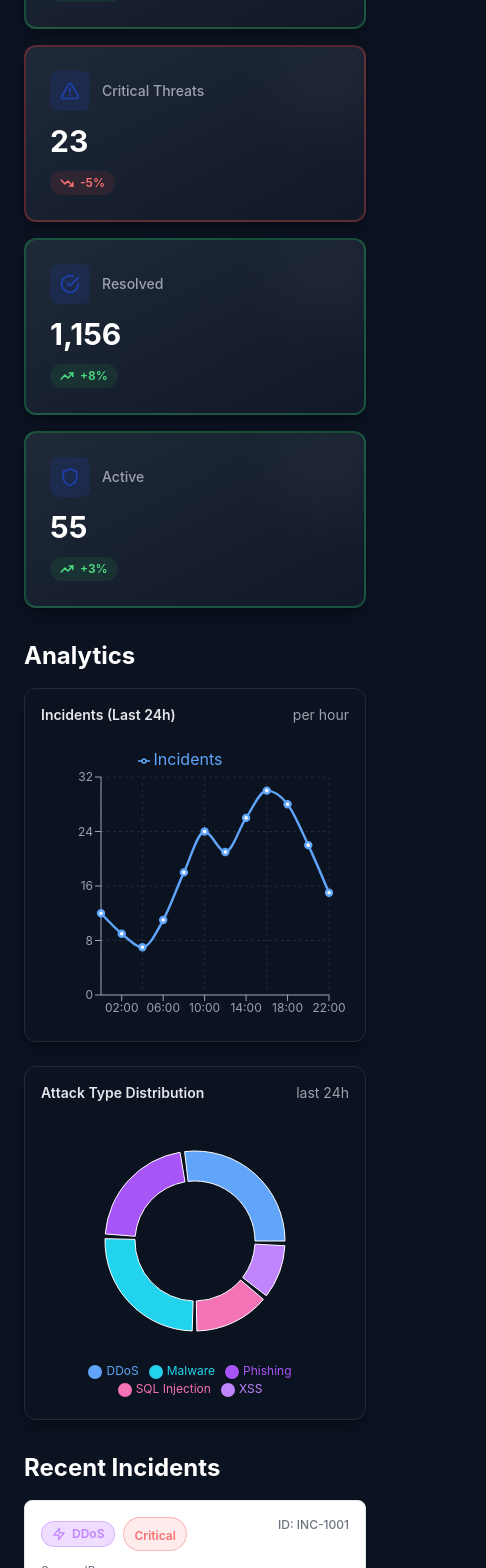
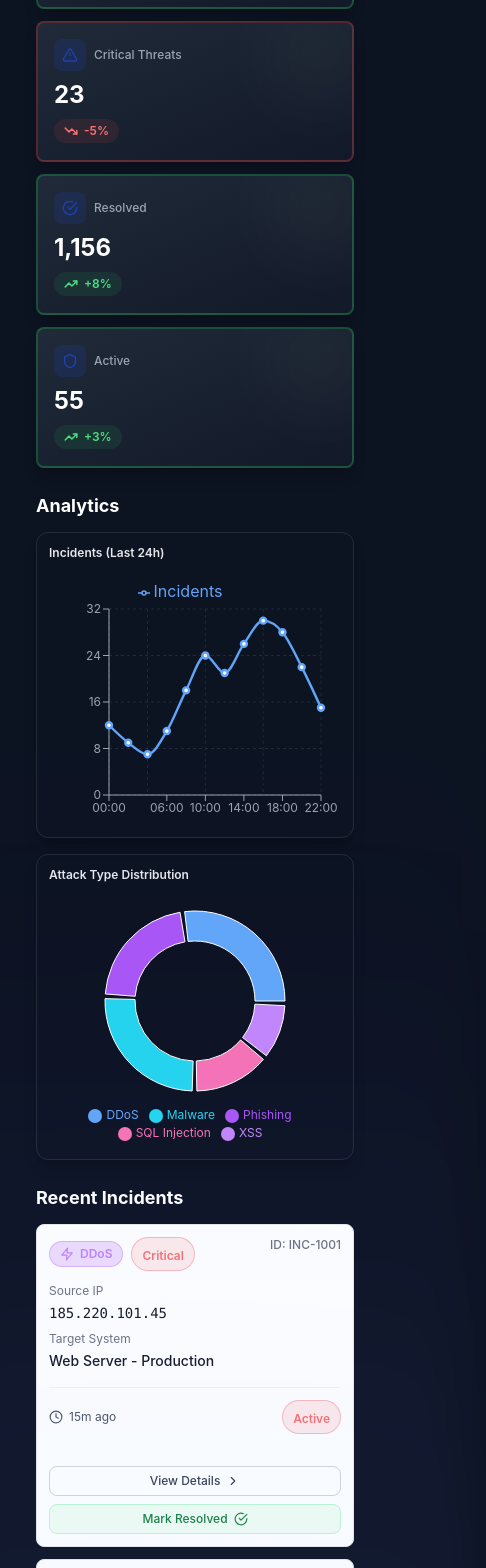
Before and after one commit to SejalKesarwani/soc-simulation, a React (Vite) app: page /dashboard in a window 390 px wide. Shown: the part 237-1805 px from the top of the page, 486 px wide, since content can reach past the window. Built offline with nearby package versions, Linux system fonts and the light colour scheme.

Commit message:
Added responsive design for mobile and tablet devices

```diff
--- a/src/components/AnalyticsCharts.jsx
+++ b/src/components/AnalyticsCharts.jsx
@@ -41,13 +41,13 @@ const PIE_COLORS = ['#60a5fa', '#a855f7', '#22d3ee', '#f472b6', '#c084fc'];
 
 function AnalyticsCharts() {
   return (
-    <div className="grid grid-cols-1 lg:grid-cols-2 gap-6">
-      <div className="rounded-xl border border-white/10 bg-gradient-to-br from-slate-900 via-slate-900 to-slate-800 p-4 shadow-lg shadow-black/20">
-        <div className="mb-3 flex items-center justify-between text-sm text-gray-200">
+    <div className="grid grid-cols-1 lg:grid-cols-2 gap-4 sm:gap-6">
+      <div className="rounded-xl border border-white/10 bg-gradient-to-br from-slate-900 via-slate-900 to-slate-800 p-3 sm:p-4 shadow-lg shadow-black/20">
+        <div className="mb-2 sm:mb-3 flex items-center justify-between text-xs sm:text-sm text-gray-200">
           <span className="font-semibold">Incidents (Last 24h)</span>
-          <span className="text-gray-400">per hour</span>
+          <span className="text-gray-400 hidden sm:inline">per hour</span>
         </div>
-        <div className="h-72">
+        <div className="h-64 sm:h-72">
           <ResponsiveContainer width="100%" height="100%">
             <LineChart data={incidentsByHour} margin={{ top: 10, right: 20, left: 0, bottom: 0 }}>
               <CartesianGrid strokeDasharray="3 3" stroke="#1f2937" />
@@ -61,12 +61,12 @@ function AnalyticsCharts() {
         </div>
       </div>
 
-      <div className="rounded-xl border border-white/10 bg-gradient-to-br from-slate-900 via-slate-900 to-slate-800 p-4 shadow-lg shadow-black/20">
-        <div className="mb-3 flex items-center justify-between text-sm text-gray-200">
+      <div className="rounded-xl border border-white/10 bg-gradient-to-br from-slate-900 via-slate-900 to-slate-800 p-3 sm:p-4 shadow-lg shadow-black/20">
+        <div className="mb-2 sm:mb-3 flex items-center justify-between text-xs sm:text-sm text-gray-200">
           <span className="font-semibold">Attack Type Distribution</span>
-          <span className="text-gray-400">last 24h</span>
+          <span className="text-gray-400 hidden sm:inline">last 24h</span>
         </div>
-        <div className="h-72">
+        <div className="h-64 sm:h-72">
           <ResponsiveContainer width="100%" height="100%">
             <PieChart>
               <Pie
--- a/src/components/FilterSidebar.jsx
+++ b/src/components/FilterSidebar.jsx
@@ -78,7 +78,7 @@ function FilterSidebar({ onFilterChange = () => {} }) {
   };
 
   return (
-    <aside className="w-full max-w-xs space-y-4 bg-slate p-4 text-white rounded-xl border border-white/10">
+    <aside className="w-full max-w-xs lg:max-w-none lg:w-64 shrink-0 space-y-3 sm:space-y-4 bg-slate p-3 sm:p-4 text-white rounded-xl border border-white/10">
       <div className="flex items-center justify-between">
         <div className="flex items-center gap-2 text-sm font-semibold">
           <Filter className="h-4 w-4 text-blue-300" />
@@ -168,18 +168,18 @@ function FilterSidebar({ onFilterChange = () => {} }) {
         />
       </Section>
 
-      <div className="flex gap-2 pt-1">
+      <div className="flex flex-col sm:flex-row gap-2 pt-1">
         <button
           type="button"
           onClick={handleApply}
-          className="flex-1 rounded-lg bg-blue-600 px-4 py-2 text-sm font-semibold text-white shadow hover:bg-blue-500 focus:outline-none focus:ring-2 focus:ring-blue-400"
+          className="w-full sm:w-auto flex-1 rounded-lg bg-blue-600 px-3 sm:px-4 py-2 text-xs sm:text-sm font-semibold text-white shadow hover:bg-blue-500 focus:outline-none focus:ring-2 focus:ring-blue-400"
         >
           Apply Filters
         </button>
         <button
           type="button"
           onClick={handleClear}
-          className="flex-1 rounded-lg bg-white/10 px-4 py-2 text-sm font-semibold text-gray-200 hover:bg-white/20 focus:outline-none focus:ring-2 focus:ring-white/30"
+          className="w-full sm:w-auto flex-1 rounded-lg bg-white/10 px-3 sm:px-4 py-2 text-xs sm:text-sm font-semibold text-gray-200 hover:bg-white/20 focus:outline-none focus:ring-2 focus:ring-white/30"
         >
           Clear All
         </button>
--- a/src/components/IncidentCard.jsx
+++ b/src/components/IncidentCard.jsx
@@ -37,7 +37,7 @@ function IncidentCard({ attackType, severity, sourceIP, target, timestamp, statu
   };
 
   return (
-    <div className="rounded-lg border border-gray-200 bg-white p-4 shadow-sm hover:shadow-md transition-shadow duration-200">
+    <div className="rounded-lg border border-gray-200 bg-white p-3 sm:p-4 shadow-sm hover:shadow-md transition-shadow duration-200">
       <div className="flex items-start justify-between gap-3 mb-3">
         <div className="flex items-center gap-2">
           <div className={['flex items-center gap-1.5 rounded-full border px-2.5 py-1', attackConfig.color].join(' ')}>
@@ -74,21 +74,21 @@ function IncidentCard({ attackType, severity, sourceIP, target, timestamp, statu
         </div>
       </div>
 
-      <div className="flex gap-2">
+      <div className="flex flex-col sm:flex-row gap-2">
         <button
           onClick={onViewDetails}
-          className="flex-1 flex items-center justify-center gap-1.5 rounded-lg border border-gray-300 bg-white py-2 px-3 text-sm font-medium text-gray-700 hover:bg-gray-50 transition-colors duration-150"
+          className="w-full sm:flex-1 flex items-center justify-center gap-1.5 rounded-lg border border-gray-300 bg-white py-1.5 sm:py-2 px-3 text-xs sm:text-sm font-medium text-gray-700 hover:bg-gray-50 transition-colors duration-150"
         >
           View Details
-          <ChevronRight className="h-4 w-4" strokeWidth={2} />
+          <ChevronRight className="h-3.5 w-3.5 sm:h-4 sm:w-4" strokeWidth={2} />
         </button>
         <button
           onClick={onMarkResolved}
           disabled={status === 'Resolved'}
-          className="flex-1 flex items-center justify-center gap-1.5 rounded-lg border border-green-200 bg-green-50 py-2 px-3 text-sm font-medium text-green-700 hover:bg-green-100 disabled:opacity-50 disabled:cursor-not-allowed transition-colors duration-150"
+          className="w-full sm:flex-1 flex items-center justify-center gap-1.5 rounded-lg border border-green-200 bg-green-50 py-1.5 sm:py-2 px-3 text-xs sm:text-sm font-medium text-green-700 hover:bg-green-100 disabled:opacity-50 disabled:cursor-not-allowed transition-colors duration-150"
         >
           Mark Resolved
-          <CheckCircle className="h-4 w-4" strokeWidth={2} />
+          <CheckCircle className="h-3.5 w-3.5 sm:h-4 sm:w-4" strokeWidth={2} />
         </button>
       </div>
     </div>
--- a/src/components/Navbar.jsx
+++ b/src/components/Navbar.jsx
@@ -10,7 +10,7 @@ const navItems = [
 
 const navLinkClasses = ({ isActive }) =>
   [
-    'px-3 py-2 rounded-md text-sm font-medium transition-colors duration-150',
+    'px-2 sm:px-3 py-2 rounded-md text-xs sm:text-sm font-medium transition-colors duration-150',
     isActive ? 'bg-[#1e40af] text-white shadow-sm shadow-blue-900/30' : 'text-gray-300 hover:text-white hover:bg-white/5',
   ].join(' ');
 
@@ -26,8 +26,8 @@ function Navbar() {
     <header className="bg-gray-900 border-b border-white/5 text-slate-100">
       <div className="mx-auto max-w-7xl px-4 sm:px-6 lg:px-8">
         <div className="flex h-16 items-center justify-between">
-          <div className="flex items-center gap-8">
-            <div className="text-lg font-semibold tracking-tight text-white">SOC Dashboard</div>
+          <div className="flex items-center gap-6 md:gap-8">
+            <div className="text-lg md:text-xl font-semibold tracking-tight text-white">SOC Dashboard</div>
             <nav className="hidden md:flex items-center gap-1" aria-label="Primary">
               {navItems.map((item) => (
                 <NavLink key={item.path} to={item.path} className={navLinkClasses} onClick={closeMobile}>
@@ -86,7 +86,7 @@ function Navbar() {
 
             <button
               type="button"
-              className="md:hidden inline-flex items-center justify-center rounded-md p-2 text-gray-300 hover:text-white hover:bg-white/5 focus:outline-none focus:ring-2 focus:ring-[#1e40af]"
+              className="inline-flex md:hidden items-center justify-center rounded-md p-2 text-gray-300 hover:text-white hover:bg-white/5 focus:outline-none focus:ring-2 focus:ring-[#1e40af]"
               onClick={toggleMobile}
               aria-label="Toggle navigation"
               aria-expanded={mobileOpen}
--- a/src/components/StatsCard.jsx
+++ b/src/components/StatsCard.jsx
@@ -11,23 +11,23 @@ function StatsCard({ icon: Icon, title, value, trend, trendValue }) {
   return (
     <div
       className={[
-        'relative overflow-hidden rounded-xl border-2 bg-gradient-to-br from-gray-800 to-gray-900 p-6 shadow-lg shadow-black/20',
+        'relative overflow-hidden rounded-lg sm:rounded-xl border-2 bg-gradient-to-br from-gray-800 to-gray-900 p-4 sm:p-6 shadow-lg shadow-black/20',
         'transition-all duration-300 hover:scale-105 hover:shadow-xl hover:shadow-black/30',
         borderColor,
       ].join(' ')}
     >
       <div className="flex items-start justify-between">
         <div className="flex-1">
-          <div className="flex items-center gap-3 mb-3">
+          <div className="flex items-center gap-2 sm:gap-3 mb-2 sm:mb-3">
             {Icon && (
-              <div className="flex h-10 w-10 items-center justify-center rounded-lg bg-[#1e40af]/20 text-[#1e40af]">
-                <Icon className="h-5 w-5" strokeWidth={2} />
+              <div className="flex h-8 w-8 sm:h-10 sm:w-10 items-center justify-center rounded-lg bg-[#1e40af]/20 text-[#1e40af]">
+                <Icon className="h-4 w-4 sm:h-5 sm:w-5" strokeWidth={2} />
               </div>
             )}
-            <h3 className="text-sm font-medium text-gray-400">{title}</h3>
+            <h3 className="text-xs sm:text-sm font-medium text-gray-400">{title}</h3>
           </div>
-          <div className="mb-3">
-            <p className="text-3xl font-bold text-white">{value}</p>
+          <div className="mb-2 sm:mb-3">
+            <p className="text-2xl sm:text-3xl font-bold text-white">{value}</p>
           </div>
           {trend && trendValue && (
             <div className={['inline-flex items-center gap-1.5 rounded-full px-2.5 py-1 text-xs font-semibold', trendBgColor, trendColor].join(' ')}>
--- a/src/index.css
+++ b/src/index.css
@@ -11,6 +11,134 @@
 body {
   margin: 0;
   min-height: 100vh;
+}
+
+/* Global cyber glow background */
+body {
+  background:
+    radial-gradient(circle at 20% 20%, rgba(30, 64, 175, 0.16), transparent 40%),
+    radial-gradient(circle at 80% 0%, rgba(16, 185, 129, 0.12), transparent 35%),
+    linear-gradient(135deg, #0b1220 0%, #0f172a 50%, #0b1220 100%);
+  position: relative;
+}
+
+body::before,
+body::after {
+  content: '';
+  position: absolute;
+  inset: -20%;
+  background: radial-gradient(circle, rgba(59, 130, 246, 0.12) 0%, transparent 50%);
+  filter: blur(35px);
+  animation: floatGlow 12s ease-in-out infinite alternate;
+  pointer-events: none;
+}
+
+body::after {
+  background-image:
+    radial-gradient(circle, rgba(168, 85, 247, 0.12) 0%, transparent 50%),
+    repeating-linear-gradient(
+      to bottom,
+      rgba(255, 255, 255, 0.05),
+      rgba(255, 255, 255, 0.05) 1px,
+      transparent 1px,
+      transparent 22px
+    );
+  background-size: 100% 100%, 100% 24px;
+  background-position: center, 0 0;
+  mix-blend-mode: screen;
+  animation: floatGlow 14s ease-in-out infinite alternate-reverse, scanLines 12s linear infinite;
+}
+
+@keyframes scanLines {
+  from {
+    background-position: center, 0 0;
+  }
+  to {
+    background-position: center, 0 100%;
+  }
+}
+
+@keyframes floatGlow {
+  0% {
+    transform: translate(-4%, -2%) scale(1);
+    opacity: 0.8;
+  }
+  100% {
+    transform: translate(4%, 3%) scale(1.08);
+    opacity: 0.95;
+  }
+}
+
+/* Login card entry + grid overlay */
+.login-card {
+  animation: cardIn 600ms ease forwards;
+  transform: translateY(14px);
+  opacity: 0;
+  position: relative;
+  overflow: hidden;
+}
+
+@keyframes cardIn {
+  to {
+    transform: translateY(0);
+    opacity: 1;
+  }
+}
+
+.login-card::after {
+  content: '';
+  position: absolute;
+  inset: 0;
+  background-image:
+    linear-gradient(90deg, rgba(255, 255, 255, 0.035) 1px, transparent 1px),
+    linear-gradient(0deg, rgba(255, 255, 255, 0.035) 1px, transparent 1px);
+  background-size: 26px 26px;
+  opacity: 0.35;
+  pointer-events: none;
+}
+
+/* Inputs focus glow */
+.login-input {
+  transition: border-color 180ms ease, box-shadow 180ms ease, background-color 180ms ease;
+}
+
+.login-input:focus-visible {
+  border-color: rgba(30, 64, 175, 0.6);
+  box-shadow: 0 0 0 3px rgba(30, 64, 175, 0.25), 0 12px 30px rgba(0, 0, 0, 0.35);
+  background-color: rgba(255, 255, 255, 0.06);
+  outline: none;
+}
+
+/* Button hover + press + ripple */
+.login-button {
+  position: relative;
+  overflow: hidden;
+  transition: transform 160ms ease, box-shadow 200ms ease, background-color 160ms ease;
+}
+
+.login-button:hover:not(:disabled) {
+  transform: translateY(-1px) scale(1.01);
+  box-shadow: 0 18px 38px rgba(37, 99, 235, 0.25);
+}
+
+.login-button:active:not(:disabled) {
+  transform: translateY(0) scale(0.99);
+}
+
+.login-button::after {
+  content: '';
+  position: absolute;
+  inset: 0;
+  background: radial-gradient(circle at var(--ripple-x, 50%) var(--ripple-y, 50%), rgba(255, 255, 255, 0.35), transparent 45%);
+  opacity: 0;
+  transform: scale(0.8);
+  transition: opacity 0.4s ease, transform 0.4s ease;
+  pointer-events: none;
+}
+
+.login-button.is-rippling::after {
+  opacity: 1;
+  transform: scale(1.6);
 }
 
 a {
--- a/src/pages/Dashboard.jsx
+++ b/src/pages/Dashboard.jsx
@@ -37,26 +37,26 @@ const statsData = [
 
 function Dashboard() {
   return (
-    <div className="space-y-8">
-      <section className="grid grid-cols-1 md:grid-cols-2 xl:grid-cols-4 gap-4">
+    <div className="space-y-6 sm:space-y-8 px-3 sm:px-4 md:px-6 lg:px-8 py-4">
+      <section className="grid grid-cols-1 sm:grid-cols-2 lg:grid-cols-3 xl:grid-cols-4 gap-3 sm:gap-4">
         {statsData.map((stat, index) => (
           <StatsCard key={index} {...stat} />
         ))}
       </section>
 
       <section>
-        <h2 className="text-2xl font-bold text-white mb-4">Analytics</h2>
+        <h2 className="text-lg sm:text-xl md:text-2xl font-bold text-white mb-3 sm:mb-4">Analytics</h2>
         <AnalyticsCharts />
       </section>
 
       <section>
-        <h2 className="text-2xl font-bold text-white mb-4">Recent Incidents</h2>
+        <h2 className="text-lg sm:text-xl md:text-2xl font-bold text-white mb-3 sm:mb-4">Recent Incidents</h2>
         {mockIncidents.length === 0 ? (
           <div className="rounded-xl border border-white/10 bg-white/5 p-4 text-gray-300">
             No incidents found.
           </div>
         ) : (
-          <div className="grid grid-cols-1 md:grid-cols-2 lg:grid-cols-3 gap-4">
+          <div className="grid grid-cols-1 sm:grid-cols-2 lg:grid-cols-3 gap-3 sm:gap-4">
             {mockIncidents.map((incident) => (
               <IncidentCard
                 key={incident.id}
```
